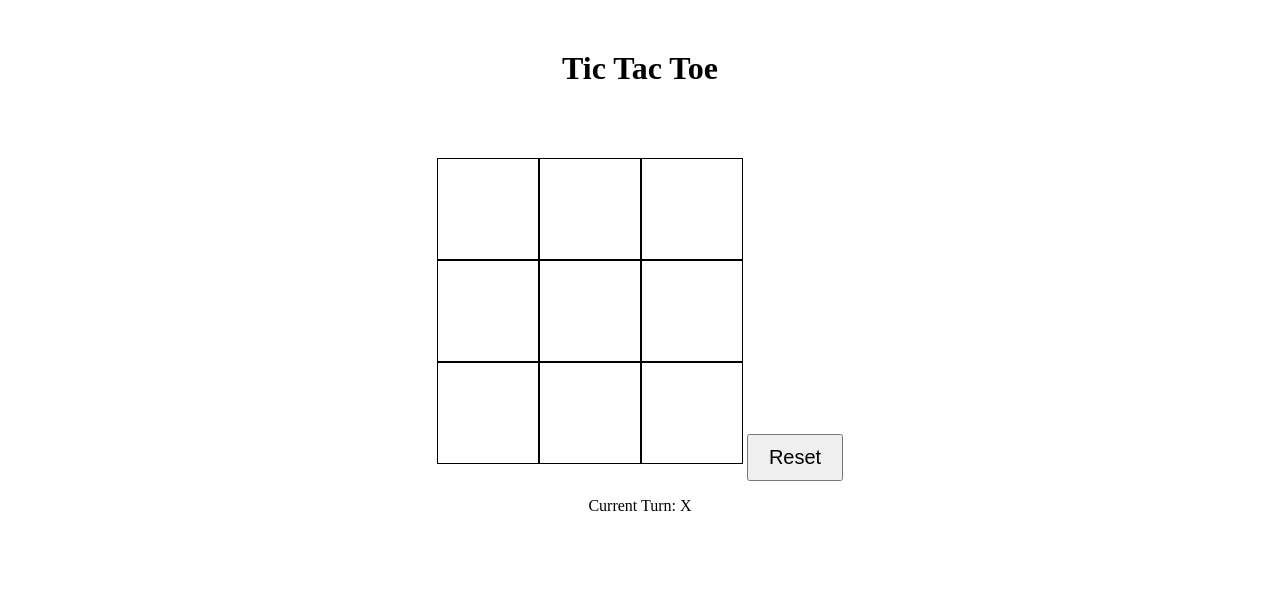
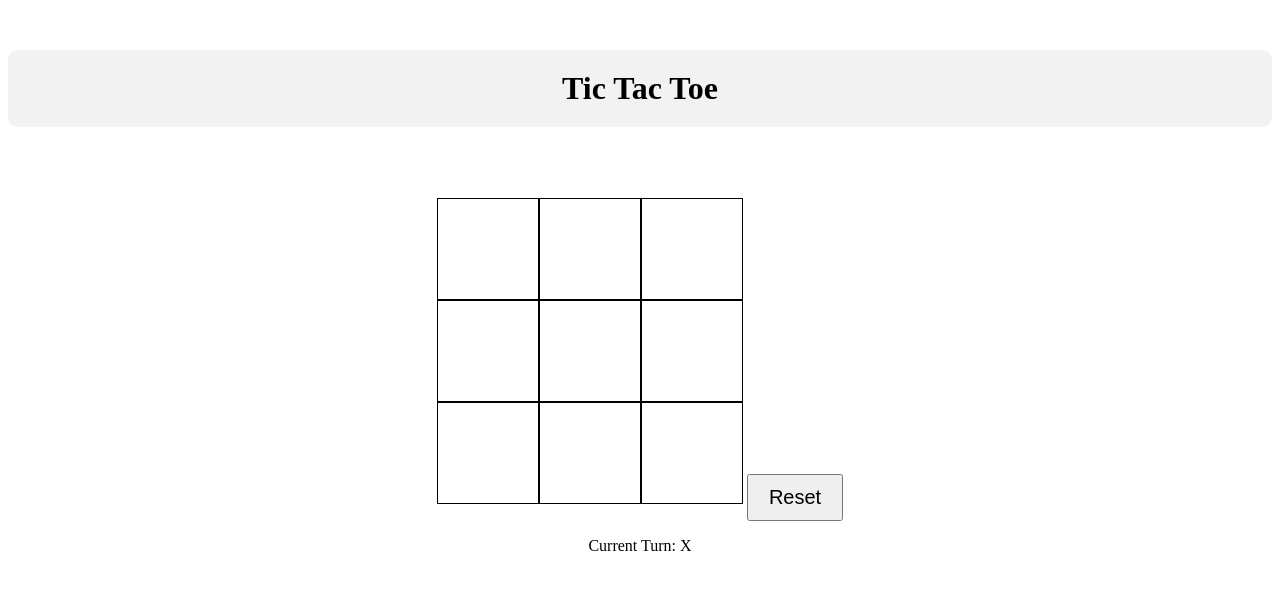
Before and after one commit to yuarth/tictactoe, a plain HTML site: page index.html in a window 1280 px wide. Drawn offline with Linux system fonts and the light colour scheme.

Commit message:
Add header design

```diff
--- a/style.css
+++ b/style.css
@@ -4,6 +4,9 @@ body {
 
 h1 {
     margin-top: 50px;
+    background-color: #f2f2f2;
+    padding: 20px;
+    border-radius: 10px;
 }
 
 #board {
```
